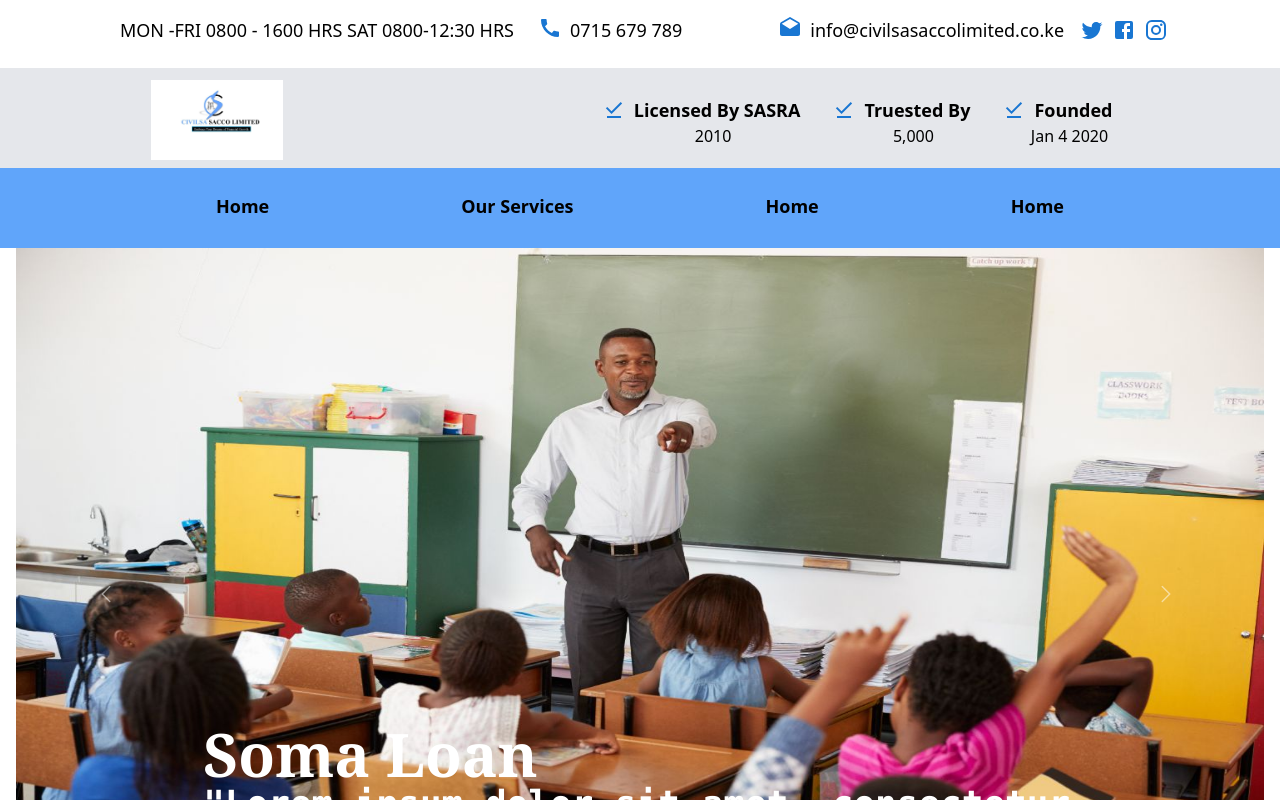
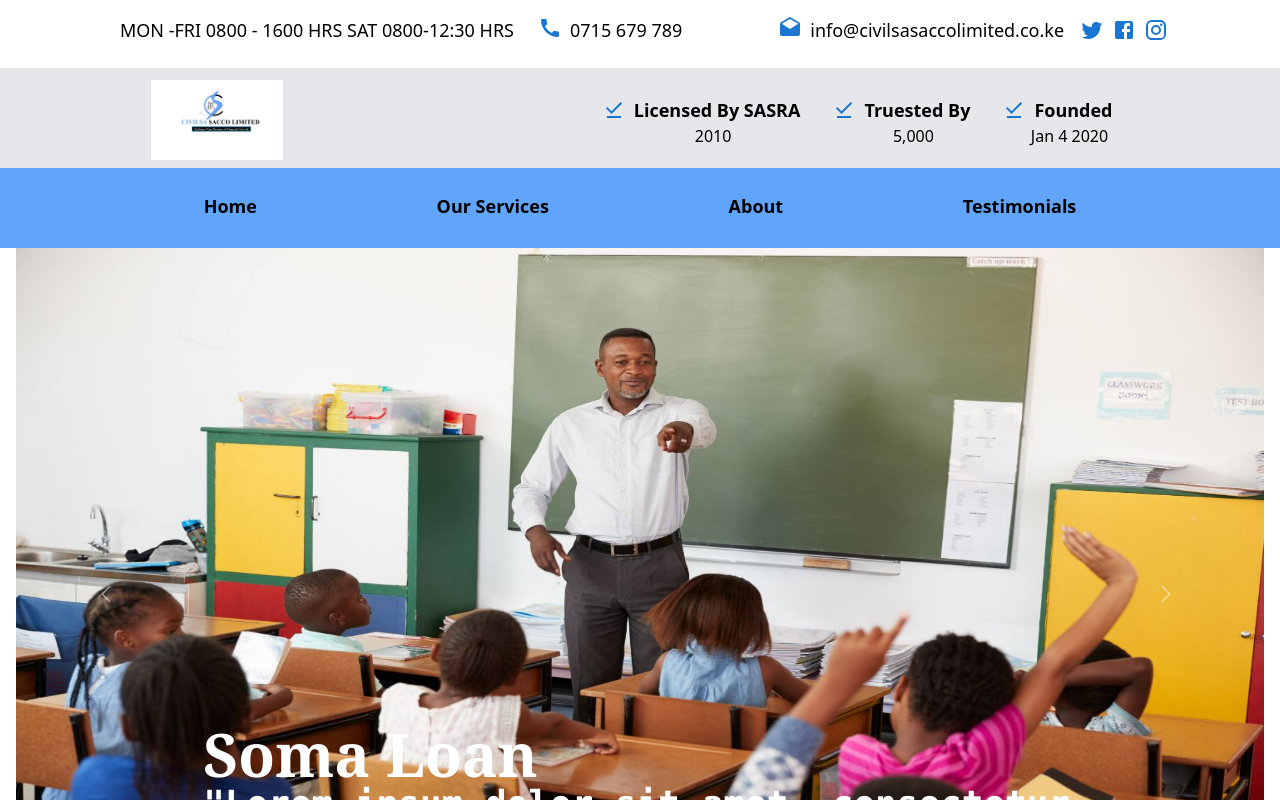
Before and after one commit to Zackius/Civilsa-Sacco, a React (Create React App) app: page / in a window 1280 px wide. Shown: the top 800 px of the page. Built offline with nearby package versions, Linux system fonts and the light colour scheme; what tw-elements would draw is missing.

Commit message:
polishing

```diff
--- a/package.json
+++ b/package.json
@@ -16,6 +16,7 @@
     "react-dom": "^18.2.0",
     "react-router-dom": "^6.8.1",
     "react-scripts": "5.0.1",
+    "react-scroll": "^1.8.9",
     "tw-elements": "^1.0.0-beta1",
     "web-vitals": "^2.1.4"
   },
--- a/src/Components/About.js
+++ b/src/Components/About.js
@@ -2,7 +2,7 @@ import React from 'react'
 
 const About = () => {
   return (
-    <section className=' h-[400px] bg-about bg-cover object-cover pb-12 bg-accent-dark bg-no-repeat container mx-auto  '>
+    <section name="about" className=' h-[400px] bg-about bg-cover object-cover pb-12 bg-accent-dark bg-no-repeat container mx-auto  '>
       <h1 className="text-[26px] font-bold mb-2 max-w-[45 0px] mx-auto text-center underline p-12 text-white">
             About
             </h1>
--- a/src/Components/Hero.js
+++ b/src/Components/Hero.js
@@ -4,7 +4,7 @@ import {school, busines, farm } from "../img"
 
 const Hero = () => {
   return (
-    <section className='px-4'>
+    <section name="home" className='px-4'>
 <div
   id="carouselExampleCaptions"
   class="relative"
--- a/src/Components/MiniNav.js
+++ b/src/Components/MiniNav.js
@@ -1,19 +1,20 @@
 import React from 'react'
+import { Link } from "react-scroll";
 
 const Nav = () => {
   return (
-      <section className='bg-blue-400 w-full h-[80px] flex justify-evenly p-6'>
+      <section className=' bg-blue-400 w-full h-[80px] flex justify-evenly p-6'>
           <div className='font-semibold text-lg hover:text-xl'>
-              <a href="Home" >Home</a>
+              <Link to="home" smooth={true} duration={300}>Home</Link>
           </div>
           <div className='font-semibold text-lg hover:text-xl'>
-              <a href="/" >Our Services</a>
+              <Link to="services" smooth={true} duration={300}>Our Services</Link>
           </div>
           <div className='font-semibold text-lg hover:text-xl'>
-              <a href="Home" >Home</a>
+              <Link to="about"smooth={true} duration={300} >About</Link>
           </div>
           <div className='font-semibold text-lg hover:text-xl'>
-              <a href="Home" >Home</a>
+              <Link to="testimonials" smooth={true} duration={300} >Testimonials</Link>
              </div>
       </section>
   )
--- a/src/Components/Navbar.js
+++ b/src/Components/Navbar.js
@@ -9,7 +9,7 @@ import InstagramIcon from '@mui/icons-material/Instagram';
 
 const Navbar = () => {
   return (
-    <section class="  flex  flex-col justify-evenly  md:flex-row p-4
+    <section class="flex  flex-col justify-evenly  md:flex-row p-4
        w-full h-auto bg-white bottom-1 shadow-sm">
       <div class="flex flex-col md:flex-row justify-center pb-2 ">
       <div>
--- a/src/Components/Services.js
+++ b/src/Components/Services.js
@@ -3,7 +3,7 @@ import { busines, farm, school } from '../img'
 
 const Services = () => {
   return (
-    <section className='container md:mx-auto  pt-4'>
+    <section name="services" className='container md:mx-auto  pt-4'>
       <div>
         <h1 className='text-center font-bold text-3xl md:text-4xl underline pb-4'>Our Services</h1>
       </div>
--- a/src/Components/Testimonials.js
+++ b/src/Components/Testimonials.js
@@ -3,7 +3,7 @@ import { james } from '../img'
 
 const Testimonials = () => {
   return (
-    <section className='md:h-[300px] bg-gray-200 grid  grid-cols-1 place-items-center container '>
+    <section name="testimonials" className='md:h-[300px] bg-gray-200 grid  grid-cols-1 place-items-center container '>
          <h2 className='text-lg md:text-xl font-bold '>Clients'  Testimonials </h2>
       <div className="flex  gap-2   justify-between place-items-center bg-gray-200 shadow-xl ">
           <div className="flex-1 justify-center m-2 ">
@@ -14,8 +14,8 @@ const Testimonials = () => {
        James Peterson Mwangi
             </h1>
             <p  className='underline'>Business Man </p>
-            <p className="text-sm">
-            ""Lorem ipsum dolor sit amet, consectetur adipiscing elit, sed do eiusmod tempor incididunt ut ."
+            <p className="text-sm md:text-md">
+           "I took a Biashara loan and purchased a saloon vehicle. I later resigned from my job and am doing quite well with my car hire vehicle."
             </p>
         </div>
         </div>
```
Also changed, not shown: 1 other file (tests, documents, lock files or other folders).
